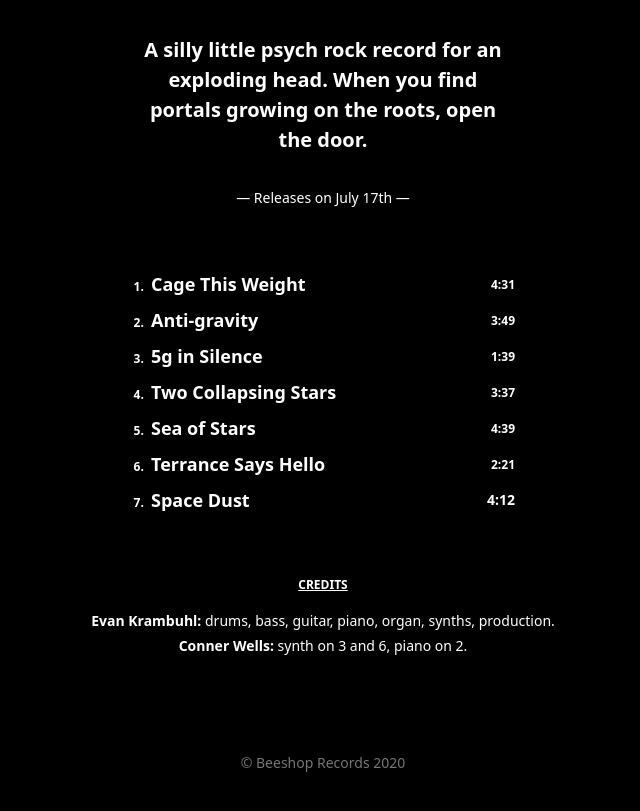
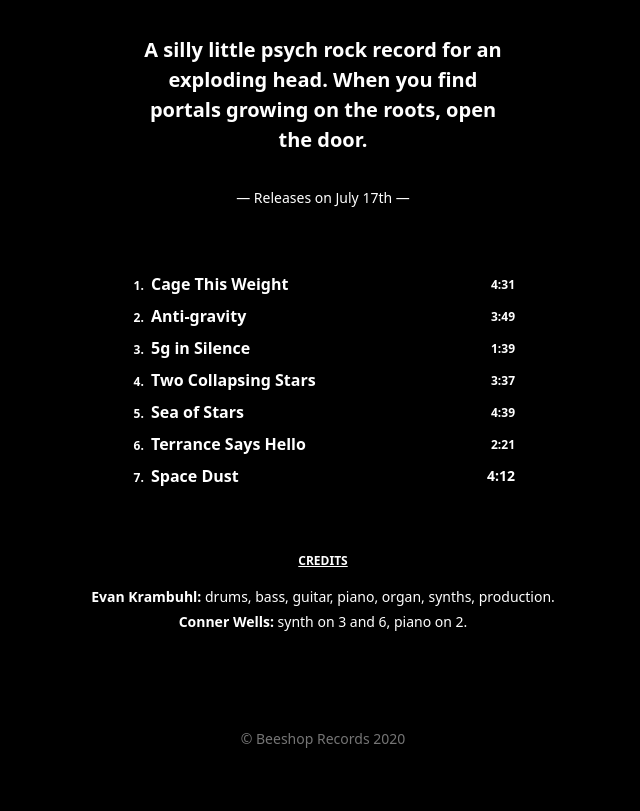
Before and after one commit to krambuhl/kandukrum-space-dust, a website built with Parcel: page source/index.html in a window 1280 px wide. Shown: the part 733-1544 px from the top of the page, without its empty margins (317-957 px from the left). Built offline with nearby package versions, Linux system fonts and the light colour scheme.

Commit message:
reduce tracklisting size

```diff
--- a/source/index.html
+++ b/source/index.html
@@ -79,52 +79,52 @@
       <h2 class="text-xs uppercase font-bold mb-4 text-grey-300 underline sr-only">Track Listing</h2>
 
       <div class="container max-w-sm mx-auto">
-        <ol class="list-decimal space-y-3 text-left ml-4 text-mid font-bold text-xs">
+        <ol class="list-decimal space-y-2 text-left ml-4 text-mid font-bold text-xs">
           <li class="pl-1">
             <div class="flex items-start text-white">
-              <h3 class="flex-grow mr-4 leading-6 font-bold text-lg">Cage This Weight</h3>
+              <h3 class="flex-grow mr-4 leading-6 font-bold text-base">Cage This Weight</h3>
               <span class="text-xs mt-1">4:31</span>
             </div>
           </li>
 
           <li class="pl-1">
             <div class="flex items-start text-white">
-              <h3 class="flex-grow mr-4 leading-6 font-bold text-lg">Anti-gravity</h3>
+              <h3 class="flex-grow mr-4 leading-6 font-bold text-base">Anti-gravity</h3>
               <span class="text-xs mt-1">3:49</span>
             </div>
           </li>
 
           <li class="pl-1">
             <div class="flex items-start text-white">
-              <h3 class="flex-grow mr-4 leading-6 font-bold text-lg">5g in Silence</h3>
+              <h3 class="flex-grow mr-4 leading-6 font-bold text-base">5g in Silence</h3>
               <span class="text-xs mt-1">1:39</span>
             </div>
           </li>
 
           <li class="pl-1">
             <div class="flex items-start text-white">
-              <h3 class="flex-grow mr-4 leading-6 font-bold text-lg">Two Collapsing Stars</h3>
+              <h3 class="flex-grow mr-4 leading-6 font-bold text-base">Two Collapsing Stars</h3>
               <span class="text-xs mt-1">3:37</span>
             </div>
           </li>
 
           <li class="pl-1">
             <div class="flex items-start text-white">
-              <h3 class="flex-grow mr-4 leading-6 font-bold text-lg">Sea of Stars</h3>
+              <h3 class="flex-grow mr-4 leading-6 font-bold text-base">Sea of Stars</h3>
               <span class="text-xs mt-1">4:39</span>
             </div>
           </li>
 
           <li class="pl-1">
             <div class="flex items-start text-white">
-              <h3 class="flex-grow mr-4 leading-6 font-bold text-lg">Terrance Says Hello</h3>
+              <h3 class="flex-grow mr-4 leading-6 font-bold text-base">Terrance Says Hello</h3>
               <span class="text-xs mt-1">2:21</span>
             </div>
           </li>
 
           <li class="pl-1">
             <div class="flex items-start text-white">
-              <h3 class="flex-grow mr-4 leading-6 font-bold text-lg">Space Dust</h3>
+              <h3 class="flex-grow mr-4 leading-6 font-bold text-base">Space Dust</h3>
               <span class="text-sm mt-px">4:12</span>
             </div>
           </li>
```
